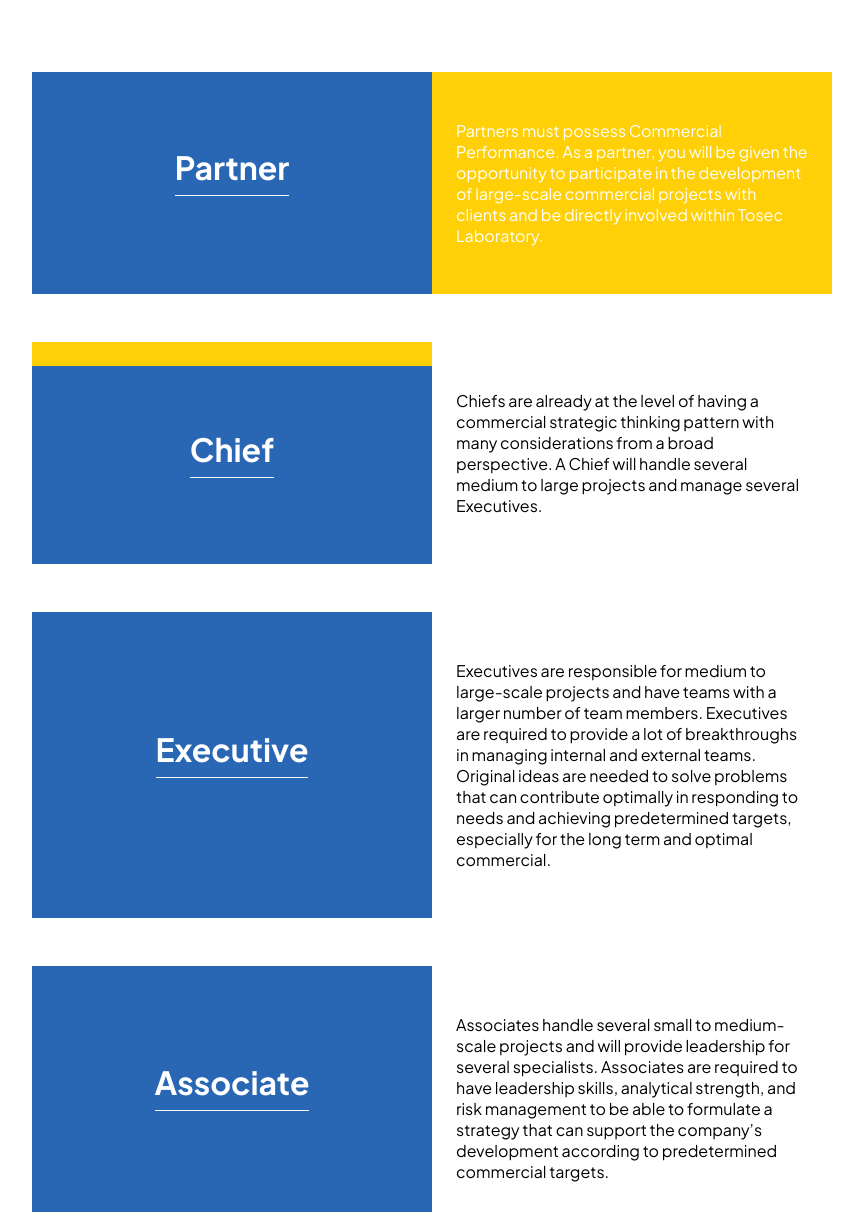
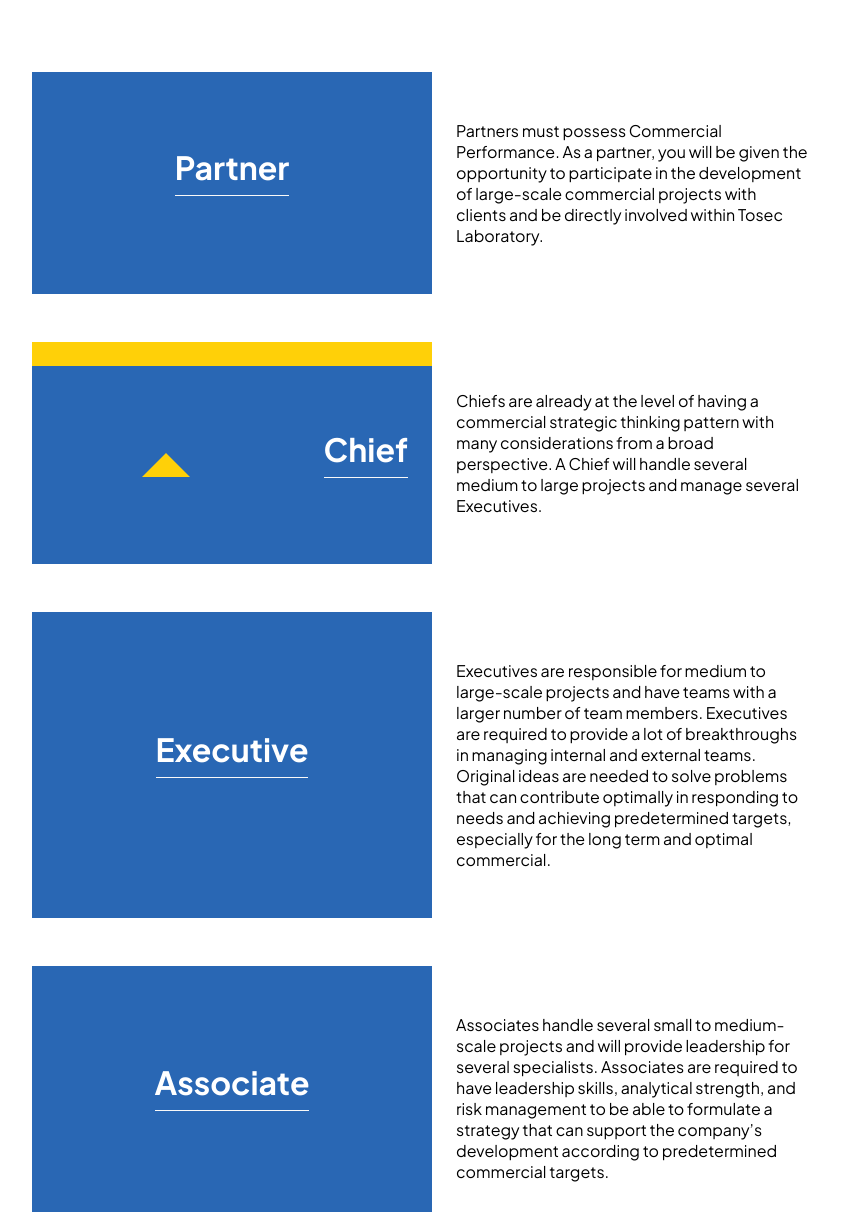
Before and after one commit to ren-id/tosecworld, a Jekyll site: the page built from docs/careers-career-level.html, in a window 1280 px wide and 1400 px high, scrolled down 297 px. Shown: the part 188-1400 px from the top of the window, without its empty margins (208-1071 px from the left). Built offline with Jekyll 4.4.1, drawn with Linux system fonts in a browser that asks for light colours.

Commit message:
Revisi CSS

```diff
--- a/docs/careers-career-level.html
+++ b/docs/careers-career-level.html
@@ -13,7 +13,7 @@ header-cover: https://images.pexels.com/photos/258160/pexels-photo-258160.jpeg?a
                 <h2>Partner</h2>
             </div>
         </div>
-        <div class="col-2 middle latar-jingga">
+        <div class="col-2 middle">
             <div class="p-3">
                 <p>Partners must possess Commercial Performance. As a partner, you will be given the opportunity to participate in the development of large-scale commercial projects with clients and be directly involved within Tosec Laboratory.</p>
             </div>
--- a/docs/tosecworld.css
+++ b/docs/tosecworld.css
@@ -605,6 +605,8 @@ footer {
 }
 
 .segitiga::before {
+    content: "";
+    display: block;
     width: 0px;
     height: 0px;
     border-style: solid;
```
